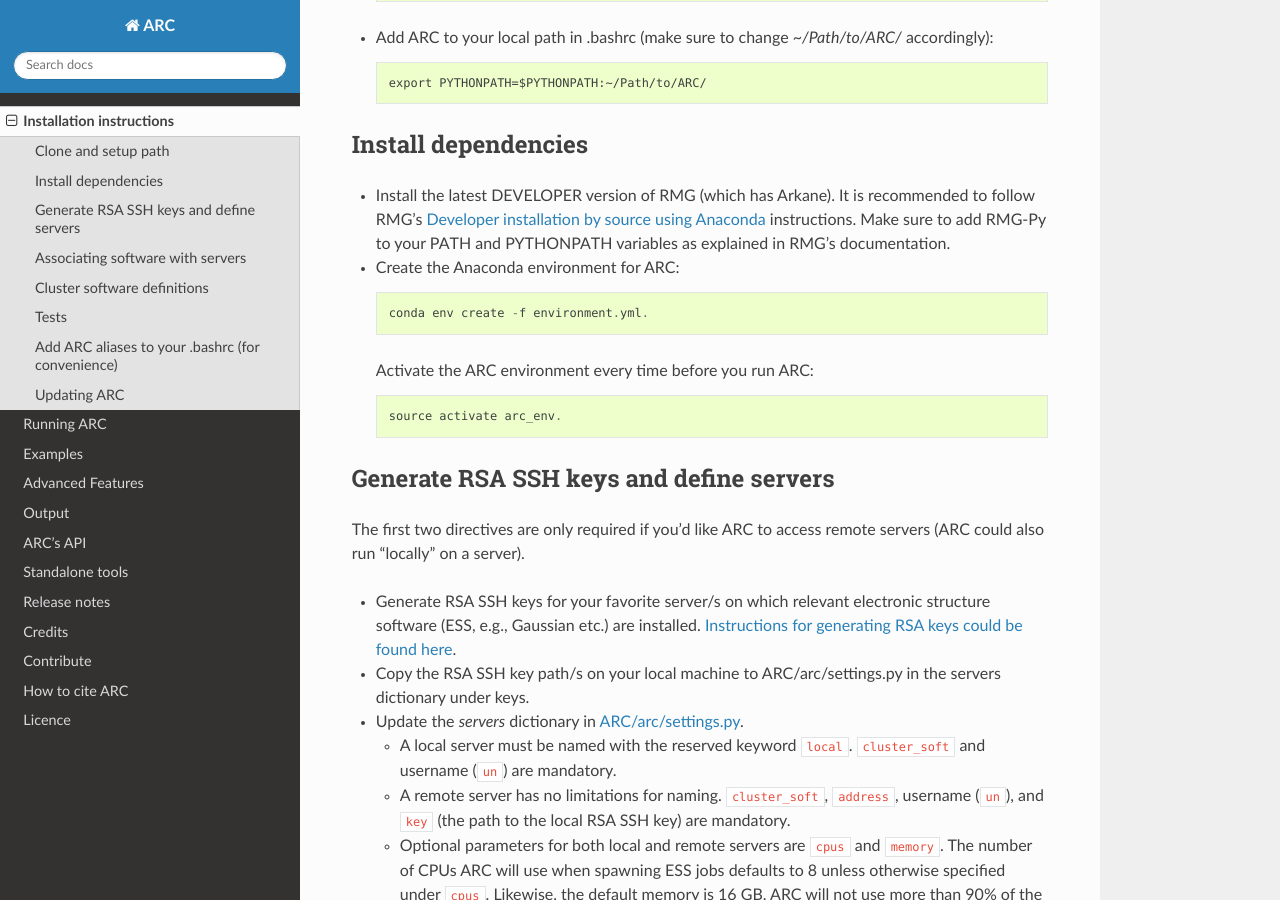
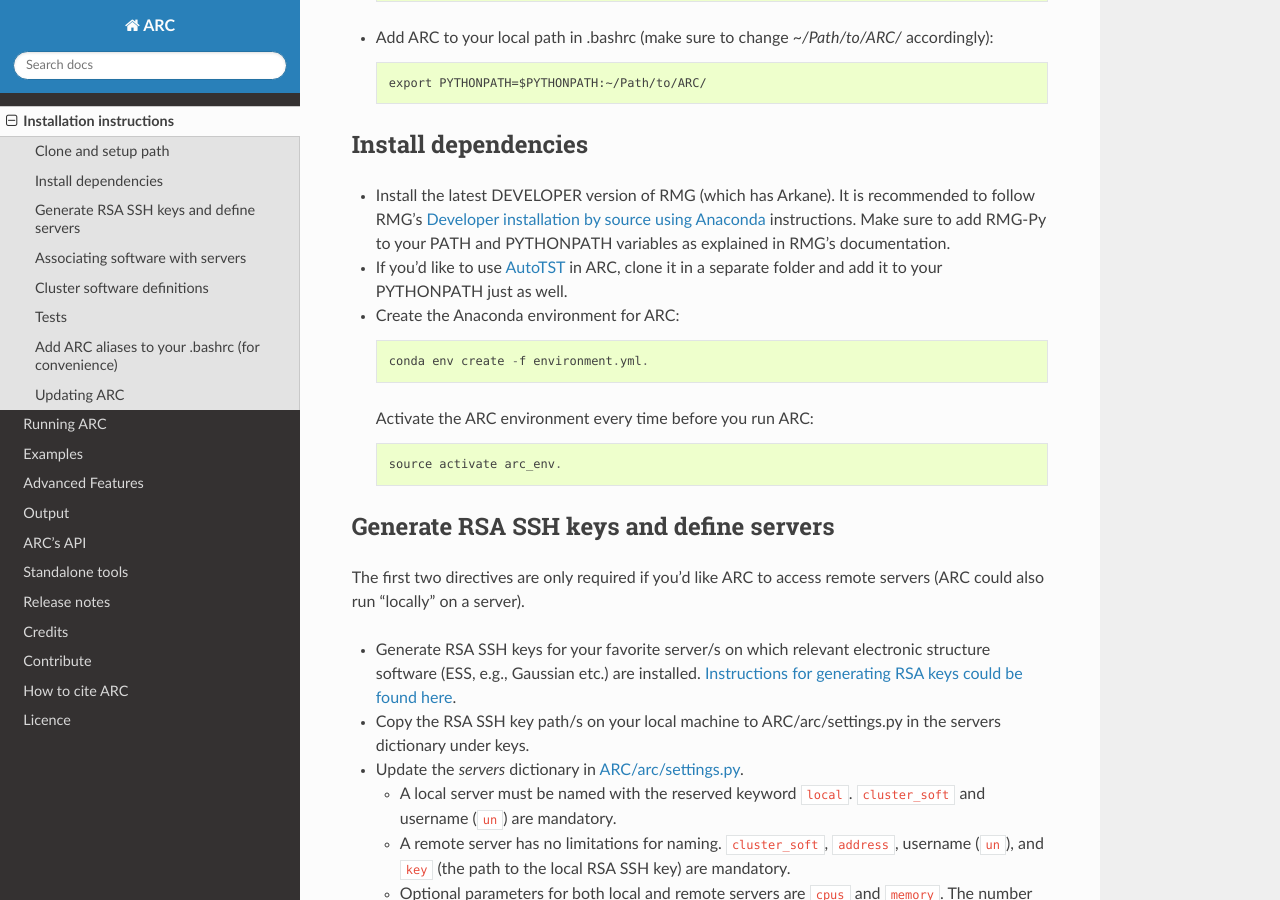
Before and after one commit to ReactionMechanismGenerator/ARC, a Sphinx documentation site: the page built from docs/source/installation.rst, in a window 1280 px wide and 900 px high, scrolled down 557 px. Built offline with Sphinx 7.4.7 and the Read the Docs theme 2.0.0, drawn with Linux system fonts in a browser that asks for light colours; formulas are drawn with MathJax 3; the version number could not be read and is left out.

Commit message:
Docs: Instructions for installing AutoTST

```diff
--- a/docs/source/installation.rst
+++ b/docs/source/installation.rst
@@ -38,6 +38,8 @@ Install dependencies
   <http://reactionmechanismgenerator.github.io/RMG-Py/users/rmg/installation/index.html
   #for-developers-installation-by-source-using-anaconda-environment>`_ instructions.
   Make sure to add RMG-Py to your PATH and PYTHONPATH variables as explained in RMG's documentation.
+- If you'd like to use `AutoTST <https://github.com/ReactionMechanismGenerator/AutoTST>`_ in ARC,
+  clone it in a separate folder and add it to your PYTHONPATH just as well.
 - Create the Anaconda environment for ARC::
 
     conda env create -f environment.yml.
```
